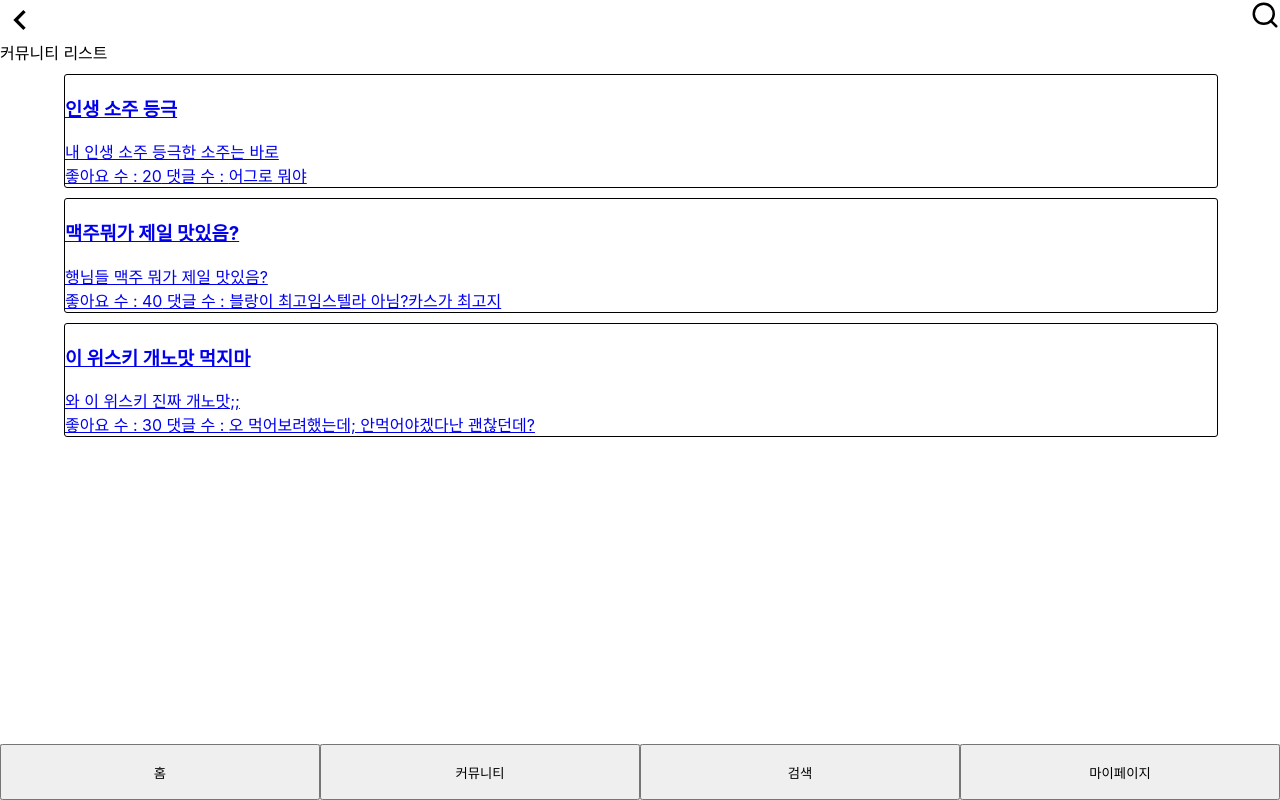
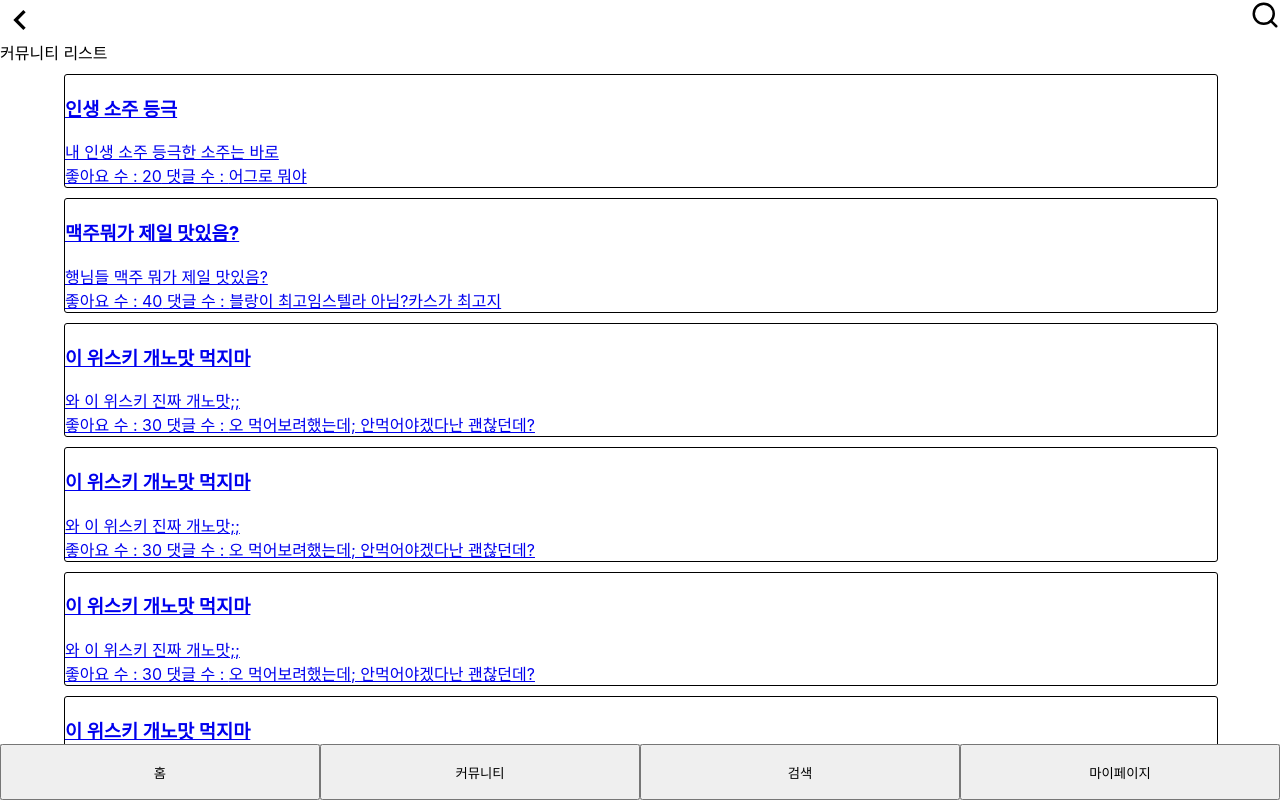
Before and after one commit to Drunken-Developers/Alcohol-react-js, a React (Create React App) app: page /community-list in a window 1280 px wide. Built offline with nearby package versions, Linux system fonts and the light colour scheme.

Commit message:
Feat : 페이지 이동시 스크롤 최상단으로 이동

```diff
--- /dev/null
+++ b/src/components/common/ScrollToTop.js
@@ -0,0 +1,11 @@
+import {useEffect} from "react";
+import {useLocation} from "react-router-dom";
+
+const ScrollToTop = (props) => {
+    const {pathname} = useLocation();
+    useEffect(() => {
+        document.getElementById('scrollbar').scrollTo(0,0);
+    },[pathname]);
+    return <>{props.children}</>
+}
+export default ScrollToTop
--- a/src/db/CommunityList.json
+++ b/src/db/CommunityList.json
@@ -20,6 +20,37 @@
       "comment": ["오 먹어보려했는데; 안먹어야겠다","난 괜찮던데?"],
       "title": "이 위스키 개노맛 먹지마",
       "content": "와 이 위스키 진짜 개노맛;;"
+    },
+    {
+      "id": 4,
+      "like": 30,
+      "comment": ["오 먹어보려했는데; 안먹어야겠다","난 괜찮던데?"],
+      "title": "이 위스키 개노맛 먹지마",
+      "content": "와 이 위스키 진짜 개노맛;;"
+    }, {
+      "id": 5,
+      "like": 30,
+      "comment": ["오 먹어보려했는데; 안먹어야겠다","난 괜찮던데?"],
+      "title": "이 위스키 개노맛 먹지마",
+      "content": "와 이 위스키 진짜 개노맛;;"
+    }, {
+      "id": 6,
+      "like": 30,
+      "comment": ["오 먹어보려했는데; 안먹어야겠다","난 괜찮던데?"],
+      "title": "이 위스키 개노맛 먹지마",
+      "content": "와 이 위스키 진짜 개노맛;;"
+    }, {
+      "id": 7,
+      "like": 30,
+      "comment": ["오 먹어보려했는데; 안먹어야겠다","난 괜찮던데?"],
+      "title": "이 위스키 개노맛 먹지마",
+      "content": "와 이 위스키 진짜 개노맛;;"
+    }, {
+      "id": 8,
+      "like": 30,
+      "comment": ["오 먹어보려했는데; 안먹어야겠다","난 괜찮던데?"],
+      "title": "이 위스키 개노맛 먹지마",
+      "content": "와 이 위스키 진짜 개노맛;;"
     }
   ]
 }
--- a/src/index.js
+++ b/src/index.js
@@ -3,10 +3,13 @@
 import App from './App';
 import { BrowserRouter } from 'react-router-dom';
 import './index.css';
+import ScrollToTop from "./components/common/ScrollToTop";
 
 const root = ReactDOM.createRoot(document.getElementById("root"));
 root.render(
   <BrowserRouter>
+      <ScrollToTop>
     <App />
+      </ScrollToTop>
   </BrowserRouter>,
 );
--- a/src/pages/Layout.js
+++ b/src/pages/Layout.js
@@ -25,7 +25,7 @@
             <header className="header-css">
                 <AppBar />
             </header>
-            <main className="main-layout">
+            <main className="main-layout" id='scrollbar'>
                 <Outlet />
             </main>
             <footer className="footer-grid" style={{ background: 'lightgray', fontSize: 24 }}>
```
